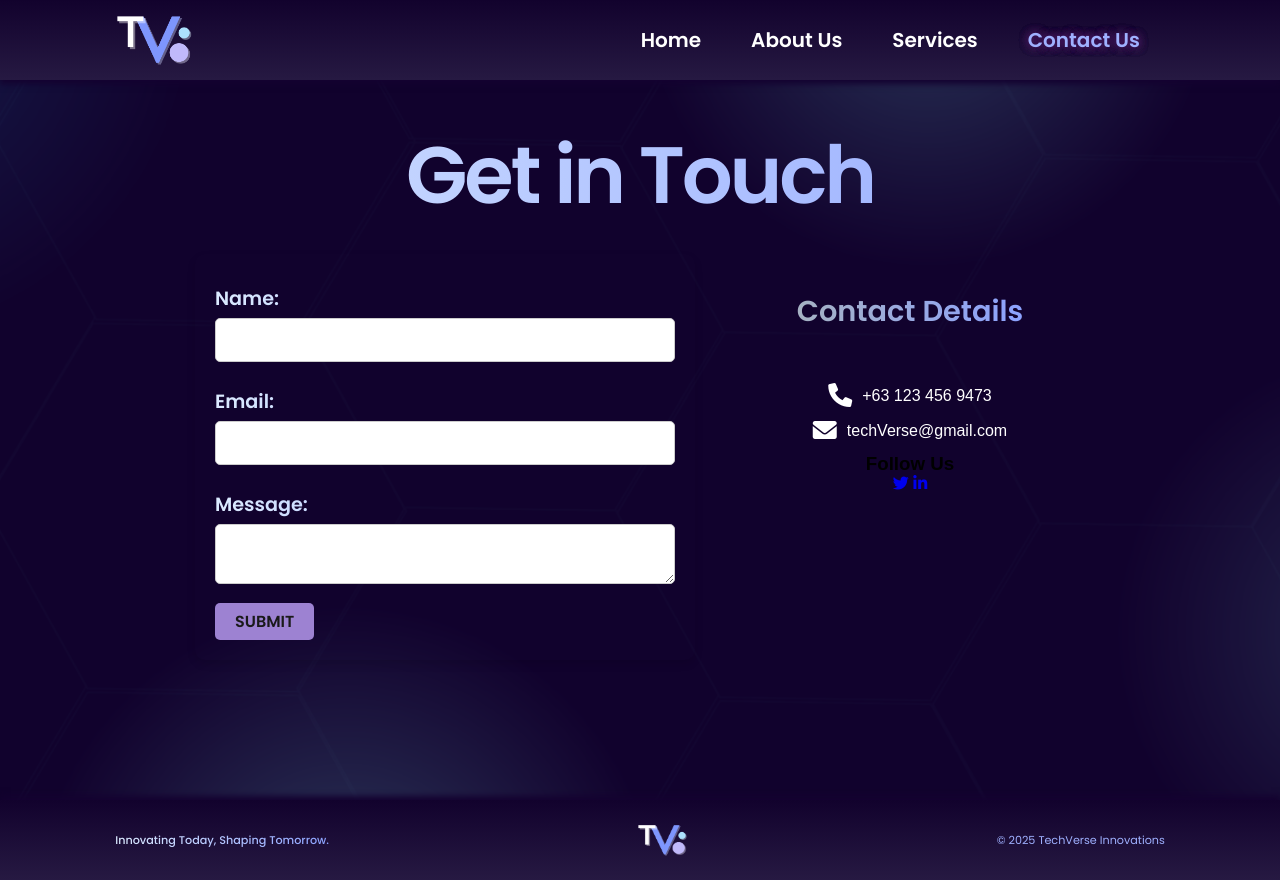
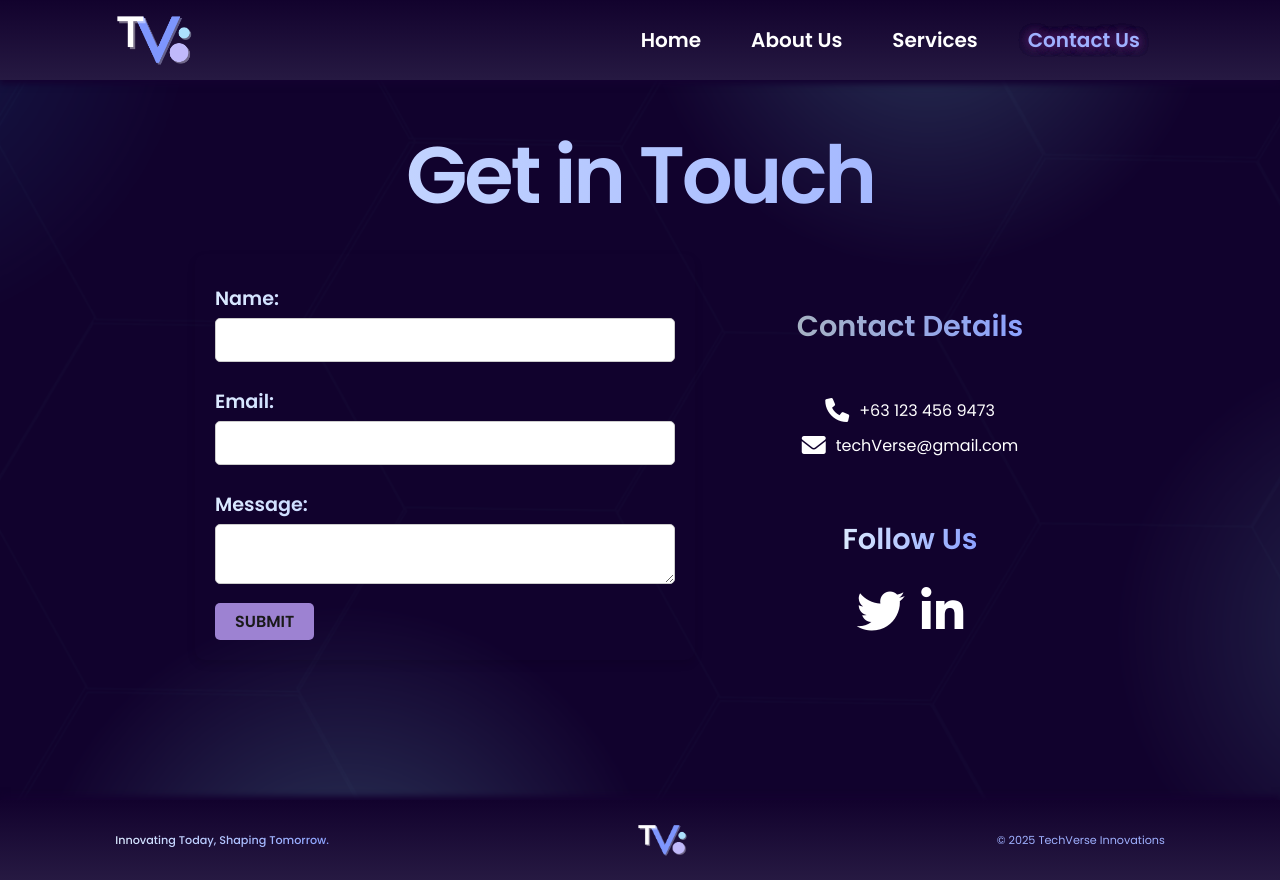
Before and after one commit to yram-nna12/AWD-Activity-1-2, a plain HTML site: page pages/ContactPage/index.html in a window 1280 px wide. Drawn offline with Linux system fonts and the light colour scheme.

Commit message:
fix Contact): change color and font size

```diff
--- a/pages/ContactPage/assets/css/style.css
+++ b/pages/ContactPage/assets/css/style.css
@@ -197,8 +197,9 @@
     text-align: center;
     width: 100%;
     max-width: 350px;
-    padding: 20px;
+    padding: 35px;
 }
+
 
 .contact-details h2 {
     font-size: 1.8rem;
@@ -216,6 +217,16 @@
     align-items: center;
     gap: 10px;
     margin-bottom: 10px;
+    font-size: 1rem;
+    color: #ffffff;
+}
+
+.detail-item span{
+    font-family: 'Poppins', sans-serif;
+    display: flex;
+    align-items: center;
+    gap: 10px;
+
     font-size: 1rem;
     color: #ffffff;
 }
@@ -241,8 +252,30 @@
     text-decoration: underline;
 }
 
-.social-media .h3{
-    color: white;
+.social-media h3{
+    font-size: 1.8rem;
+    font-family: 'Poppins', sans-serif;
+    padding-top: 50px;
+    padding-bottom: 20px;
+    background: linear-gradient(to left, #8ca2ff, #dbeaff);
+    -webkit-background-clip: text;
+    -webkit-text-fill-color: transparent;
+}
+
+.social-icons {
+    color: #9fb1ff;
+
+
+}
+
+.social-icons i{
+    color: #ffffff;
+    margin: 6px;
+    font-size: 3rem;
+}
+
+.social-icons i:hover{
+    color: #aba3ff;
 }
 
 .footer {
```
Also changed, not shown: index.html (+1 -1 lines), pages/ContactPage/index.html (+1 -0 lines).
